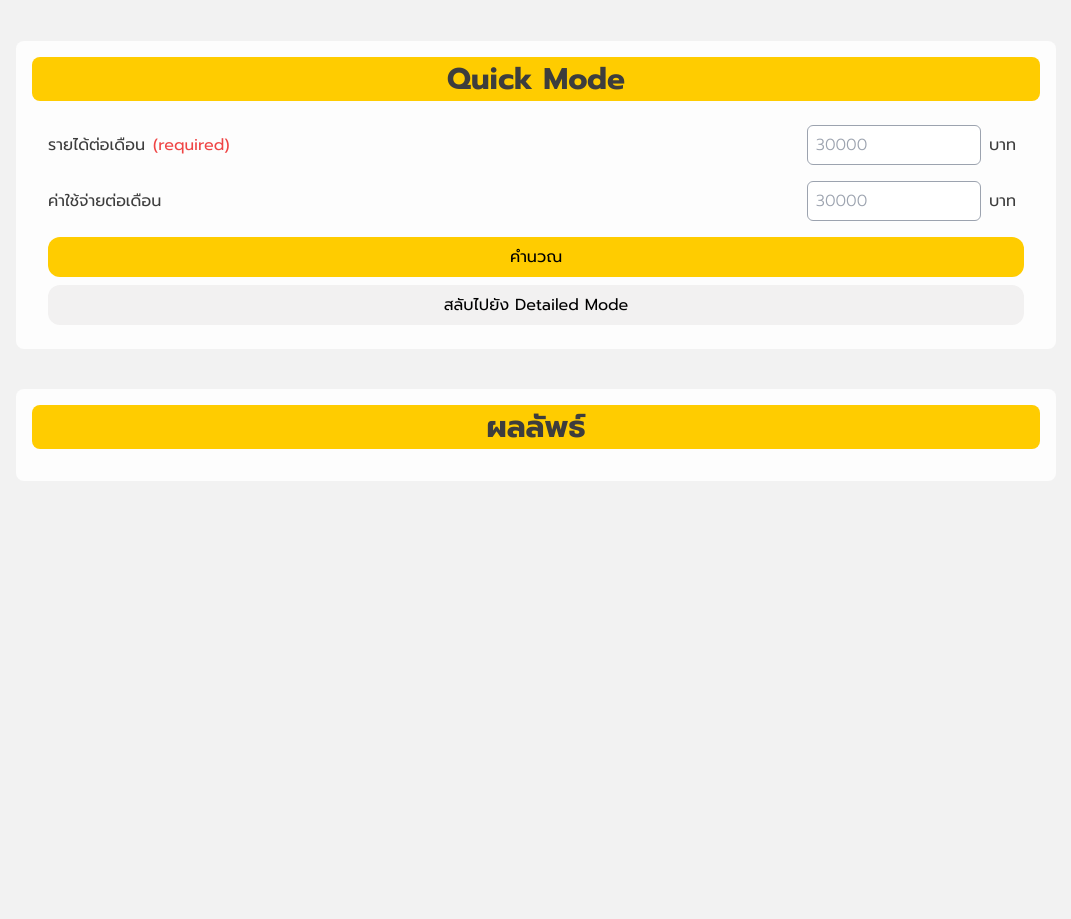
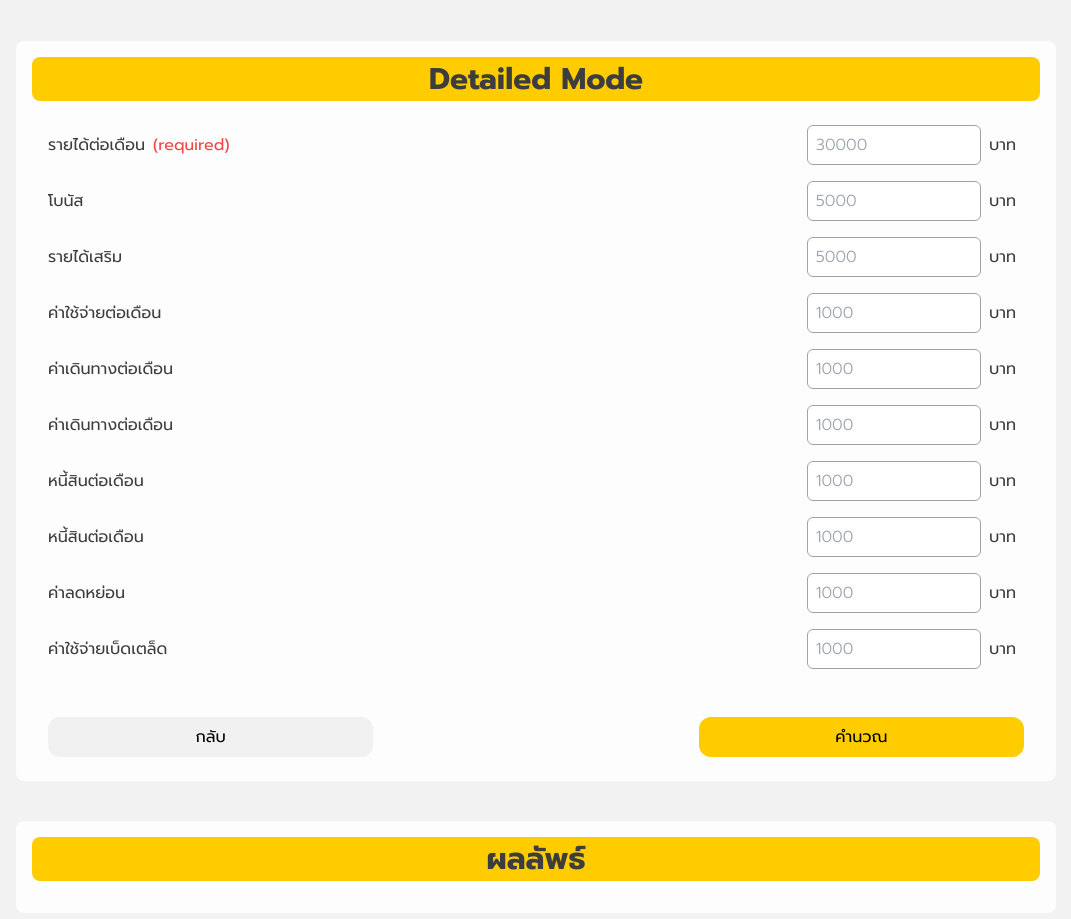
Before and after one commit to BossTheDev2209/paydee, a React (Vite) app: page /salary-aftertax in a window 1280 px wide. Shown: the part 251-1170 px from the top of the page, without its empty margins (104-1175 px from the left). Before the commit the page ends 972 px from the top, so only its background shows below. Built offline with nearby package versions, Linux system fonts and the light colour scheme; a web font is replaced by a local one.

Commit message:
ปรับแก้ UI

```diff
--- a/src/views/Home.jsx
+++ b/src/views/Home.jsx
@@ -1,4 +1,4 @@
-import { Link } from "react-router-dom";
+import { Link, useNavigate } from "react-router-dom";
 import Slider from "react-slick";
 import "slick-carousel/slick/slick.css";
 import "slick-carousel/slick/slick-theme.css";
@@ -10,6 +10,7 @@ import AI from "../images/Ai_icon.png";
 import { useRef } from "react";
 
 export default function Home() {
+  const navigate = useNavigate();
   const containerRef = useRef(null);
   const cardWidth = 250;
 
@@ -189,7 +190,11 @@ export default function Home() {
                     <div className="w-full content group-hover:blur-sm group-active:blur-sm">
                       <section className="w-full h-6/12">
                         {item.isAi && (
-                        <img src={AI} alt="AI" className="absolute top-4 left-4 w-10 rounded-full" />
+                          <img
+                            src={AI}
+                            alt="AI"
+                            className="absolute top-4 left-4 w-10 rounded-full"
+                          />
                         )}
                       </section>
 
@@ -206,23 +211,29 @@ export default function Home() {
                       </section>
                     </div>
 
-
                     {/* btn */}
                     <section className="absolute top-[23px] left-0 mt-8 w-full pad-main flex flex-wrap gap-2 opacity-0 group-hover:opacity-100 group-active:opacity-100 transition-all duration-300 text-sm md:text-lg text-nowrap">
                       <button
                         type="button"
                         className="w-full btn-base bg-[#f2f1f1]"
+                        onClick={(e) => {
+                          e.stopPropagation();
+                          navigate(`${item.path}?mode=quick`);
+                        }}
                       >
                         Quick Mode
                       </button>
                       <button
                         type="button"
                         className="w-full btn-base bg-[#ffcc00]"
+                        onClick={(e) => {
+                          e.stopPropagation();
+                          navigate(`${item.path}?mode=detailed`);
+                        }}
                       >
                         Detailed Mode
                       </button>
                     </section>
-
                   </div>
                 </div>
               </div>
--- a/src/views/SalaryAfterTax.jsx
+++ b/src/views/SalaryAfterTax.jsx
@@ -1,9 +1,11 @@
 import { useState } from "react";
 import QuickMode from "./salary-tab/QuickMode";
 import DetailedMode from "./salary-tab/DetailedMode";
-import { Link } from "react-router-dom";
+import { Link, useSearchParams } from "react-router-dom";
 
 export default function SalaryAfterTax() {
+  const [params] = useSearchParams();
+  const Mode = params.get("mode");
   const [mode, setMode] = useState("quick");
   const [loading, setLoading] = useState(false);
   const [result, setResult] = useState(null);
@@ -67,17 +69,15 @@ export default function SalaryAfterTax() {
       <div className="w-full flex justify-center">
         {/* personal detail */}
         <section className="w-full md:w-10/12">
-          {mode === "quick" ? (
+          {Mode === "quick" ? (
             <QuickMode
               key="quick"
               calculate={(values) => calculate(values, "quick")}
-              switchMode={() => setMode("detailed")}
             />
           ) : (
             <DetailedMode
               key="detailed"
               calculate={(values) => calculate(values, "detailed")}
-              switchMode={() => setMode("quick")}
             />
           )}
 
--- a/src/views/SavingGoal.jsx
+++ b/src/views/SavingGoal.jsx
@@ -1,7 +1,7 @@
 import { useState } from "react";
 import QuickMode from "./saving-goal-tab/QuickMode";
 import DetailedMode from "./saving-goal-tab/DetailedMode";
-import { Link } from "react-router-dom";
+import { Link, useSearchParams } from "react-router-dom";
 import LineChartComponent from "../components/LineChart";
 function formatDuration(days) {
   if (days < 7) return `${days} วัน`;
@@ -28,6 +28,8 @@ function formatDuration(days) {
 }
 
 export default function SavingGoal() {
+  const [params] = useSearchParams();
+  const Mode = params.get("mode");
   const [mode, setMode] = useState("quick");
   const [loading, setLoading] = useState(false);
   const [result, setResult] = useState(null);
@@ -130,17 +132,17 @@ export default function SavingGoal() {
       <div className="w-full flex justify-center">
         {/* personal detail */}
         <section className="w-full md:w-10/12">
-          {mode === "quick" ? (
+          {Mode === "quick" ? (
             <QuickMode
               key="quick"
               calculate={calculate}
-              switchMode={() => setMode("detailed")}
+              // switchMode={() => setMode("detailed")}
             />
           ) : (
             <DetailedMode
               key="detailed"
               calculate={calculate}
-              switchMode={() => setMode("quick")}
+              // switchMode={() => setMode("quick")}
             />
           )}
 
--- a/src/views/salary-tab/DetailedMode.jsx
+++ b/src/views/salary-tab/DetailedMode.jsx
@@ -3,6 +3,7 @@ import { Form, Formik } from "formik";
 import TextField from "../../components/TextField";
 import { useState } from "react";
 import * as Yup from "yup";
+import { useNavigate } from "react-router-dom";
 
 function loadData() {
   try {
@@ -14,6 +15,7 @@ function loadData() {
 }
 
 export default function DetailedMode({ calculate, switchMode }) {
+  const navigate = useNavigate();
   const validationSchema = Yup.object({
     salary: Yup.string().required("กรุณากรอกข้อมูล"),
   });
@@ -203,20 +205,22 @@ export default function DetailedMode({ calculate, switchMode }) {
                 />
                 <p className="w-fit px-2 text-end hidden md:block">บาท</p>
               </div>
-              <div className="w-full pad-main flex flex-wrap gap-2">
+
+              {/* btn */}
+              <div className="mt-8 w-full justify-between pad-main flex gap-2">
                 <button
-                  type="submit"
-                  className="w-full btn-base bg-[#ffcc00]"
+                  type="button"
+                  className="w-4/12 btn-base bg-[#f2f1f1]"
+                  onClick={() => navigate("/")}
+                >
+                  กลับ
+                </button>
+                <button
+                  type="button"
+                  className="w-4/12 btn-base bg-[#ffcc00]"
                   onClick={() => calculate(values, "detailed")}
                 >
                   คำนวณ
-                </button>
-                <button
-                  type="button"
-                  className="w-full btn-base bg-[#f2f1f1]"
-                  onClick={switchMode}
-                >
-                  สลับไปยัง Quick Mode
                 </button>
               </div>
             </Form>
--- a/src/views/salary-tab/QuickMode.jsx
+++ b/src/views/salary-tab/QuickMode.jsx
@@ -4,6 +4,7 @@ import TextField from "../../components/TextField";
 import { useState } from "react";
 import js from "@eslint/js";
 import * as Yup from "yup";
+import  { useNavigate } from "react-router-dom";
 
 function loadData() {
   try {
@@ -15,6 +16,7 @@ function loadData() {
 }
 
 export default function QuickMode({ calculate, switchMode }) {
+  const navigate = useNavigate();
   const validationSchema = Yup.object({
     salary: Yup.string().required("กรุณากรอกข้อมูล"),
   });
@@ -77,20 +79,22 @@ export default function QuickMode({ calculate, switchMode }) {
                 />
                 <p className="w-fit px-2 text-end hidden md:block">บาท</p>
               </div>
-              <div className="w-full pad-main flex flex-wrap gap-2">
+
+              {/* btn */}
+              <div className="mt-8 w-full justify-between pad-main flex gap-2">
                 <button
-                  type="submit"
-                  className="w-full btn-base bg-[#ffcc00]"
-                  onClick={() => calculate(values, "quick")}
+                  type="button"
+                  className="w-4/12 btn-base bg-[#f2f1f1]"
+                  onClick={() => navigate("/")}
                 >
-                  คำนวณ
+                  กลับ
                 </button>
                 <button
                   type="button"
-                  className="w-full btn-base bg-[#f2f1f1]"
-                  onClick={switchMode}
+                  className="w-4/12 btn-base bg-[#ffcc00]"
+                  onClick={() => calculate(values, "detailed")}
                 >
-                  สลับไปยัง Detailed Mode
+                  คำนวณ
                 </button>
               </div>
             </Form>
--- a/src/views/saving-goal-tab/DetailedMode.jsx
+++ b/src/views/saving-goal-tab/DetailedMode.jsx
@@ -2,6 +2,7 @@ import { Form, Formik } from "formik";
 import TextField from "../../components/TextField";
 import { useState } from "react";
 import RadioGroup from "../../components/RadioGroup";
+import { useNavigate } from "react-router-dom";
 
 function loadData() {
   try {
@@ -13,6 +14,7 @@ function loadData() {
 }
 
 export default function DetailedMode({ calculate, switchMode }) {
+  const navigate  = useNavigate();
   const [frequency, setFrequency] = useState("day");
   const savedData = loadData();
   const [selected, setSelected] = useState({
@@ -278,7 +280,7 @@ export default function DetailedMode({ calculate, switchMode }) {
                 <button
                   type="button"
                   className="w-4/12 btn-base bg-[#f2f1f1]"
-                  onClick={switchMode}
+                  onClick={() => navigate("/")}
                 >
                   กลับ
                 </button>
--- a/src/views/saving-goal-tab/QuickMode.jsx
+++ b/src/views/saving-goal-tab/QuickMode.jsx
@@ -3,6 +3,7 @@ import { Form, Formik } from "formik";
 import TextField from "../../components/TextField";
 import RadioGroup from "../../components/RadioGroup";
 import { useState } from "react";
+import { useNavigate } from "react-router-dom";
 // import js from "@eslint/js";
 
 function loadData() {
@@ -15,6 +16,7 @@ function loadData() {
 }
 
 export default function QuickMode({ calculate, switchMode }) {
+  const navigate = useNavigate();
   const [frequency, setFrequency] = useState("day");
   // const savedData = loadData();
   return (
@@ -106,7 +108,7 @@ export default function QuickMode({ calculate, switchMode }) {
                 <button
                   type="button"
                   className="w-4/12 btn-base bg-[#f2f1f1]"
-                  onClick={switchMode}
+                  onClick={() => navigate("/")}
                 >
                   กลับ
                 </button>
```
Lines whose indentation alone changed are shown as unchanged.
